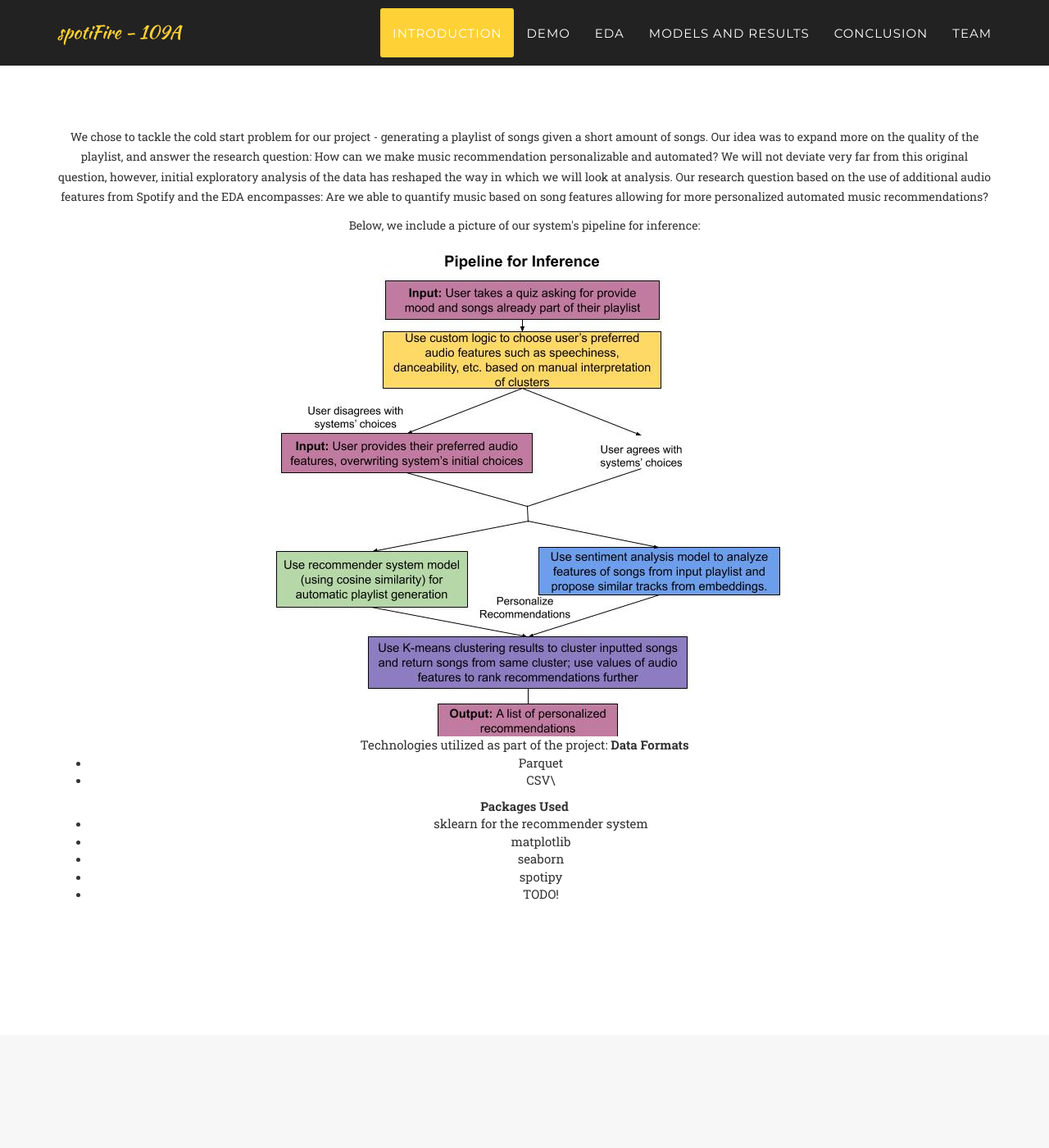
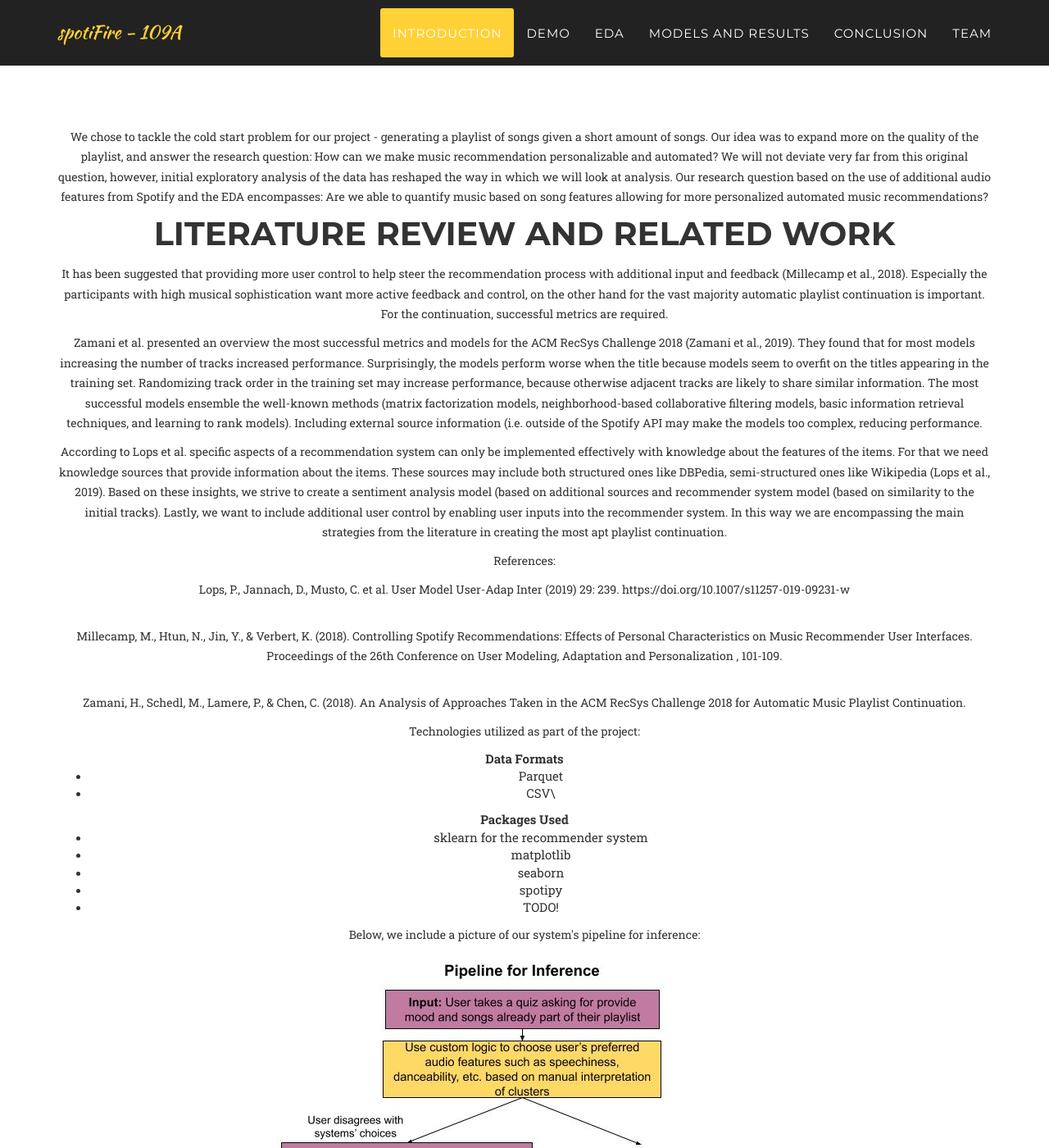
Before and after one commit to riacheruvu/109A_Final_Project, a Jekyll site: the page built from docs/index.html, in a window 1280 px wide and 1400 px high, scrolled down 1324 px. Shown: the whole window at 82% size. Built offline with Jekyll 4.4.1, drawn with Linux system fonts in a browser that asks for light colours; some web fonts are replaced.

Commit message:
New changes to intro and lit review

```diff
--- a/docs/_includes/introduction.html
+++ b/docs/_includes/introduction.html
@@ -5,11 +5,26 @@
                 <div class="col-lg-12 text-center">
                     <h2 class="section-heading">Introduction and Context</h2>
                     <h3 class="section-subheading text-muted">TODO: Engaging context.</h3>
+
                     <p> We chose to tackle the cold start problem for our project - generating a playlist of songs given a short amount of songs. Our idea was to expand more on the quality of the playlist, and answer the research question: How can we make music recommendation personalizable and automated? We will not deviate very far from this original question, however, initial exploratory analysis of the data has reshaped the way in which we will look at analysis. Our research question based on the use of additional audio features from Spotify and the EDA encompasses: Are we able to quantify music based on song features allowing for more personalized automated music recommendations?</p>
-                    <p>Below, we include a picture of our system's pipeline for inference: </p>
-                    <center><img src="img/Pipeline_For_Inference.jpg" alt="Pipeline for Inference"></center>
 
-                Technologies utilized as part of the project:
+                    <h2 class="section-heading">Literature Review and Related Work</h2>
+                    <p>It has been suggested that providing more user control to help steer the recommendation process with additional input and feedback (Millecamp et al., 2018). Especially the participants with high musical sophistication want more active feedback and control, on the other hand for the vast majority automatic playlist continuation is important. For the continuation, successful metrics are required.</p>
+
+                    <p> Zamani et al. presented an overview the most successful metrics and models for the ACM RecSys Challenge 2018 (Zamani et al., 2019). They found that for most models increasing the number of tracks increased performance. Surprisingly, the models perform worse when the title because models seem to overfit on the titles appearing in the training set. Randomizing track order in the training set may increase performance, because otherwise adjacent tracks are likely to share similar information. The most successful models ensemble the well-known methods (matrix factorization models, neighborhood-based collaborative filtering models, basic information retrieval techniques, and learning to rank models). Including external source information (i.e. outside of the Spotify API may make the models too complex, reducing performance.</p>
+
+                    <p>According to Lops et al. specific aspects of a recommendation system can only be implemented effectively with knowledge about the features of the items. For that we need knowledge sources that provide information about the items. These sources may include both structured ones like DBPedia, semi-structured ones like Wikipedia (Lops et al., 2019). Based on these insights, we strive to create a sentiment analysis model (based on additional sources and recommender system model (based on similarity to the initial tracks). Lastly, we want to include additional user control by enabling user inputs into the recommender system. In this way we are encompassing the main strategies from the literature in creating the most apt playlist continuation.</p>
+
+
+                    <p>References: </p>
+
+                    <p>Lops, P., Jannach, D., Musto, C. et al. User Model User-Adap Inter (2019) 29: 239. https://doi.org/10.1007/s11257-019-09231-w</p><br/>
+
+                    <p>Millecamp, M., Htun, N., Jin, Y., & Verbert, K. (2018). Controlling Spotify Recommendations: Effects of Personal Characteristics on Music Recommender User Interfaces. <cite> Proceedings of the 26th Conference on User Modeling, Adaptation and Personalization </cite>, 101-109.</p><br/>
+
+                    <p>Zamani, H., Schedl, M., Lamere, P., & Chen, C. (2018). An Analysis of Approaches Taken in the ACM RecSys Challenge 2018 for Automatic Music Playlist Continuation.<p>
+
+                    <p>Technologies utilized as part of the project:</p>
                     <b>Data Formats</b>
                     <ul>
                         <li>Parquet</li>
@@ -23,6 +38,11 @@
                         <li>spotipy</li>
                         <li>TODO!</li>
                     </ul>
+                    <p>Below, we include a picture of our system's pipeline for inference: </p>
+                    <center><img src="img/Pipeline_For_Inference.jpg" alt="Pipeline for Inference"></center>
+
+
+
                 </div>
             </div>
     </section>
```
Lines whose indentation alone changed are shown as unchanged.
